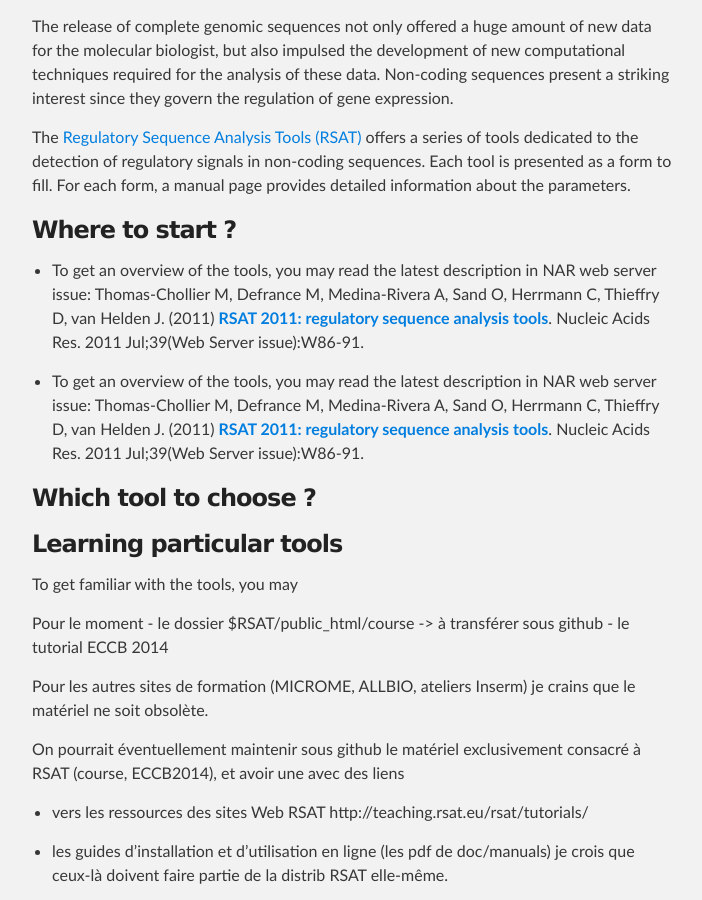
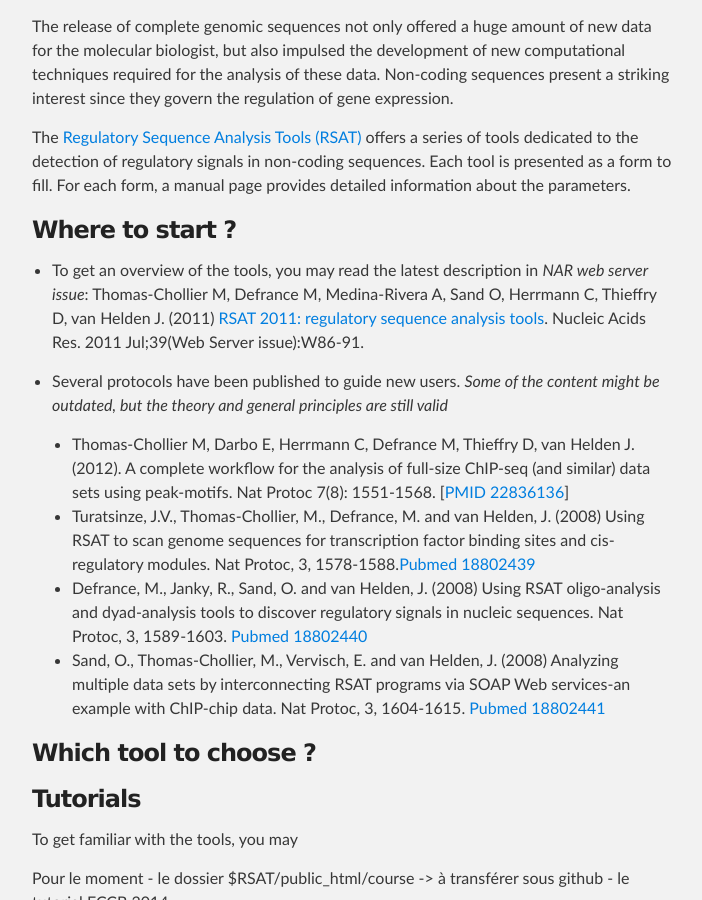
Before and after one commit to rsa-tools/teaching, a Jekyll site: the page built from index.md, in a window 1280 px wide and 900 px high, scrolled down 338 px. Shown: the whole window, without its empty margins (288-990 px from the left). Built offline with Jekyll 4.4.1, drawn with Linux system fonts in a browser that asks for light colours; Markdown is read by kramdown in place of the engine named in the settings.

Commit message:
conitnue adding content

```diff
--- a/index.md
+++ b/index.md
@@ -1,5 +1,6 @@
 ---
 layout: index
+title: RSAT teaching
 ---
 
 ### Welcome to RSAT Training material
@@ -19,17 +20,32 @@
 
 ### Where to start ?
 
-* To get an overview of the tools, you may read the latest description in NAR web server issue:
+* To get an overview of the tools, you may read the latest description in *NAR web server issue*:
 Thomas-Chollier M, Defrance M, Medina-Rivera A, Sand O, Herrmann C, Thieffry D, van Helden J. (2011)
-**[RSAT 2011: regulatory sequence analysis tools](http://nar.oxfordjournals.org/content/39/suppl_2/W86.long)**. Nucleic Acids Res. 2011 Jul;39(Web Server issue):W86-91.
+<a href="http://nar.oxfordjournals.org/content/39/suppl_2/W86.long" target="_blank">RSAT 2011: regulatory sequence analysis tools</a>. Nucleic Acids Res. 2011 Jul;39(Web Server issue):W86-91.
 
-* To get an overview of the tools, you may read the latest description in NAR web server issue:
-Thomas-Chollier M, Defrance M, Medina-Rivera A, Sand O, Herrmann C, Thieffry D, van Helden J. (2011)
-**[RSAT 2011: regulatory sequence analysis tools](http://nar.oxfordjournals.org/content/39/suppl_2/W86.long)**. Nucleic Acids Res. 2011 Jul;39(Web Server issue):W86-91.
+* Several protocols have been published to guide new users. *Some of the content might be outdated, but the theory and general principles are still valid*
+	* Thomas-Chollier M, Darbo E, Herrmann C, Defrance M, Thieffry D, van Helden J. (2012). A complete workflow for the analysis
+    of full-size ChIP-seq (and similar) data sets using peak-motifs. Nat Protoc 7(8): 1551-1568. [<a target='_blank' href='http://www.ncbi.nlm.nih.gov/pubmed/22836136'>PMID 22836136</a>]
+	* Turatsinze, J.V., Thomas-Chollier, M., Defrance, M. and van Helden, J. (2008) Using RSAT to scan genome sequences for transcription factor binding sites and cis-regulatory modules. Nat
+Protoc, 3, 1578-1588.<a target='_blank' href='http://www.ncbi.nlm.nih.gov/pubmed/18802439'>Pubmed 18802439</a>
+	* Defrance, M., Janky, R., Sand, O. and van Helden, J. (2008)
+Using RSAT oligo-analysis and dyad-analysis tools to discover
+regulatory signals in nucleic sequences. Nat Protoc, 3,
+1589-1603. <a target='_blank' href='http://www.ncbi.nlm.nih.gov/pubmed/18802440'>Pubmed 18802440</a>
+	* Sand, O., Thomas-Chollier, M., Vervisch, E. and van Helden,
+J. (2008) Analyzing multiple data sets by interconnecting RSAT
+programs via SOAP Web services-an example with ChIP-chip data. Nat
+Protoc, 3,
+1604-1615. <a
+target='_blank' href='http://www.ncbi.nlm.nih.gov/pubmed/18802441'>Pubmed 18802441</a>
+
 
 ### Which tool to choose ?
 
-### Learning particular tools
+### Tutorials
+
+
 To get familiar with the tools, you may
 
 Pour le moment
```
